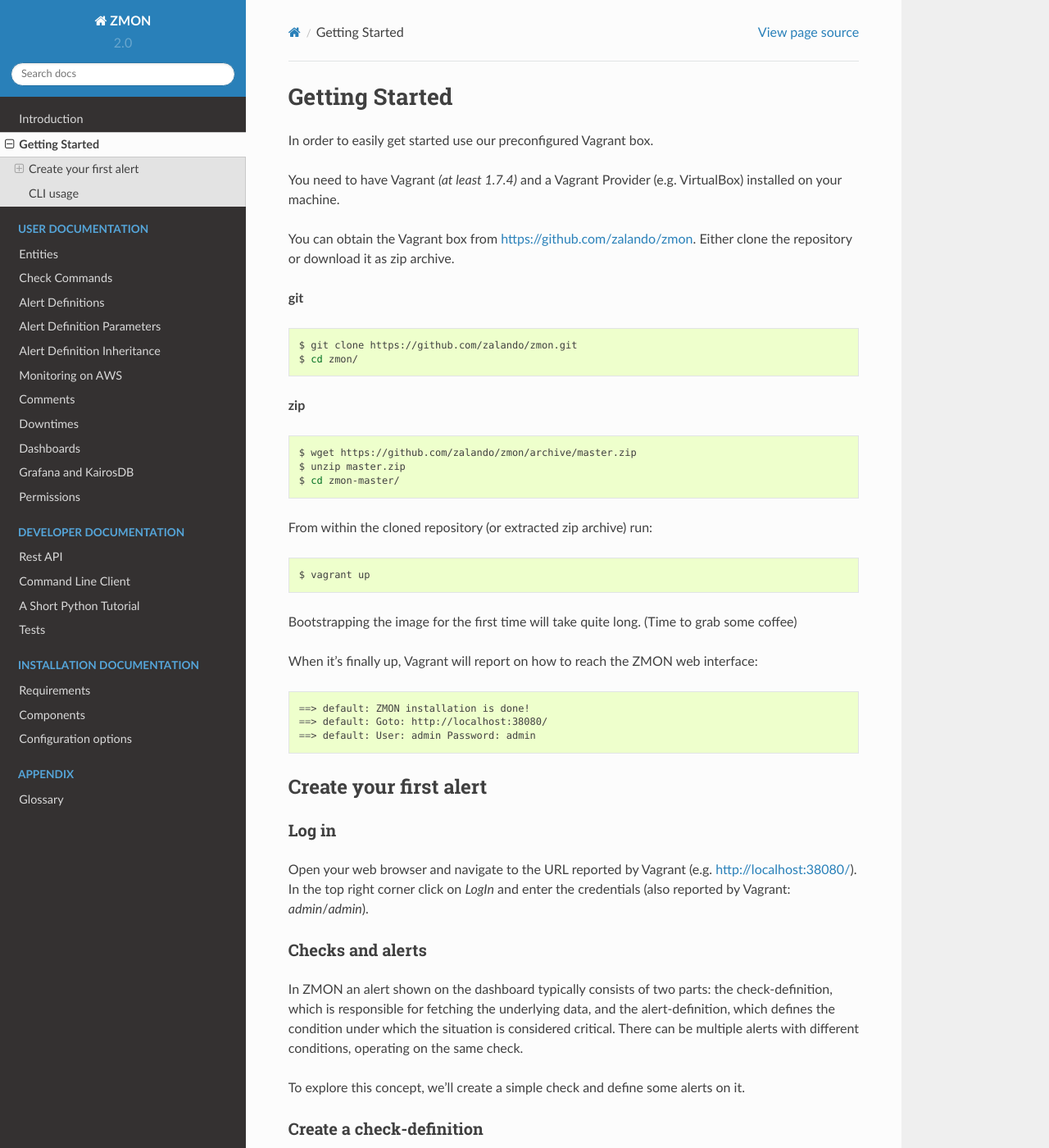
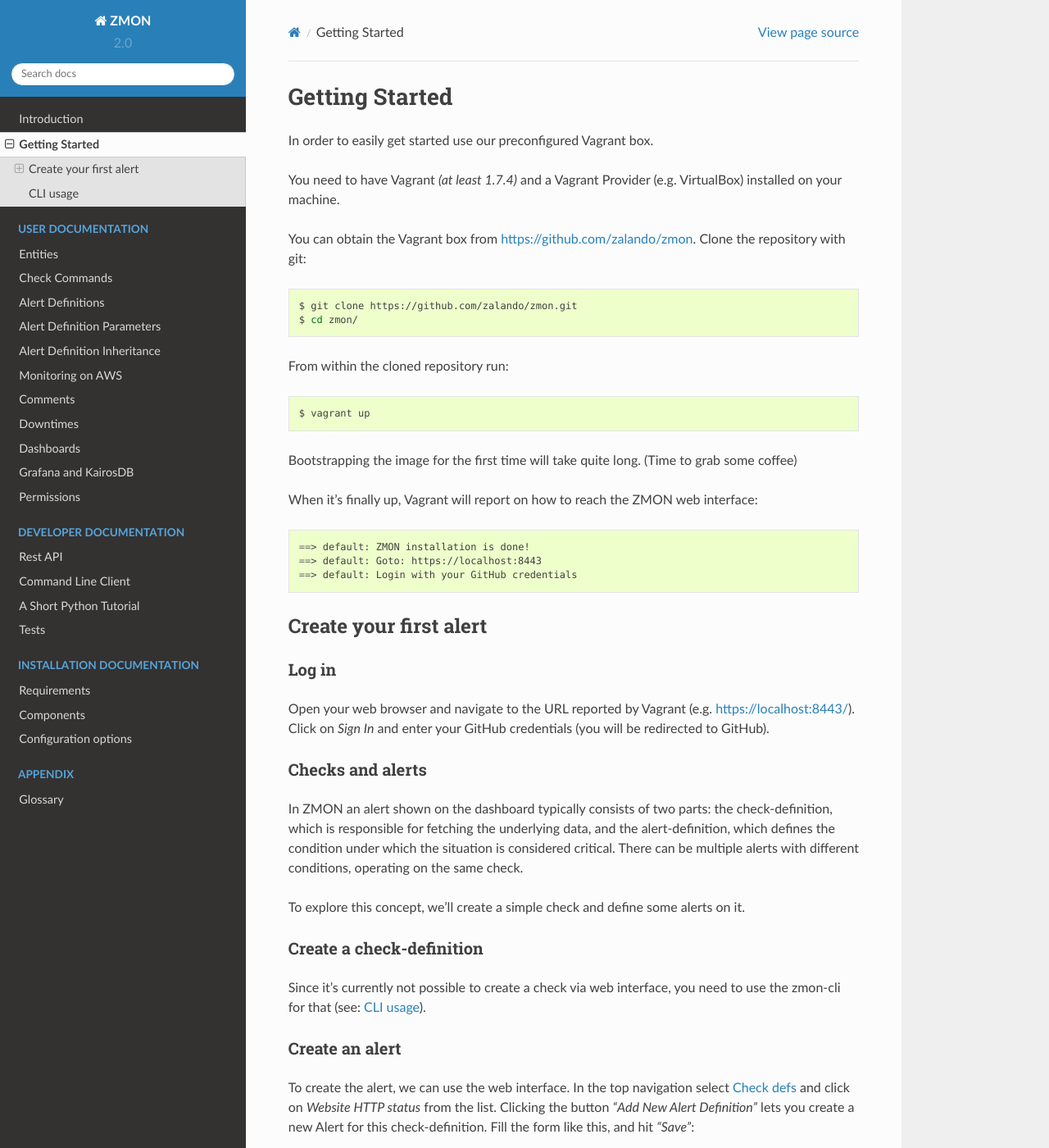
Before and after one commit to zalando-zmon/zmon-docs, a Sphinx documentation site: the page built from docs/getting-started.rst, in a window 1280 px wide and 1400 px high. Shown: the whole window at 82% size. Built offline with Sphinx 7.4.7 and the Read the Docs theme 2.0.0, drawn with Linux system fonts in a browser that asks for light colours.

Commit message:
update "getting started" for Vagrant box

```diff
--- a/docs/developer/zmon-cli.rst
+++ b/docs/developer/zmon-cli.rst
@@ -21,9 +21,9 @@
 .. code-block:: yaml
 
   # ~.zmon-cli.yaml
-  url: http://localhost:38080/rest/api/v1
-  user: admin
-  password: admin
+  url: https://localhost:8443/api/v1
+  token: 123
+  verify: false
 
 
 Entities
--- a/docs/getting-started.rst
+++ b/docs/getting-started.rst
@@ -6,24 +6,14 @@
 
 You need to have Vagrant *(at least 1.7.4)* and a Vagrant Provider (e.g. VirtualBox) installed on your machine.
 
-You can obtain the Vagrant box from https://github.com/zalando/zmon. Either clone the repository or download it as zip archive.
-
-**git**
+You can obtain the Vagrant box from https://github.com/zalando/zmon. Clone the repository with git:
 
 .. code-block:: bash
 
    $ git clone https://github.com/zalando/zmon.git
    $ cd zmon/
 
-**zip**
-
-.. code-block:: bash
-
-   $ wget https://github.com/zalando/zmon/archive/master.zip
-   $ unzip master.zip
-   $ cd zmon-master/
-
-From within the cloned repository (or extracted zip archive) run:
+From within the cloned repository run:
 
 .. code-block:: bash
 
@@ -36,8 +26,8 @@
 .. code-block:: bash
 
     ==> default: ZMON installation is done!
-    ==> default: Goto: http://localhost:38080/
-    ==> default: User: admin Password: admin
+    ==> default: Goto: https://localhost:8443
+    ==> default: Login with your GitHub credentials
 
 Create your first alert
 =======================
@@ -45,8 +35,8 @@
 Log in
 ------
 
-Open your web browser and navigate to the URL reported by Vagrant (e.g. http://localhost:38080/).
-In the top right corner click on *LogIn* and enter the credentials (also reported by Vagrant: *admin*/*admin*).
+Open your web browser and navigate to the URL reported by Vagrant (e.g. https://localhost:8443/).
+Click on *Sign In* and enter your GitHub credentials (you will be redirected to GitHub).
 
 Checks and alerts
 -----------------
@@ -67,7 +57,7 @@
 ---------------
 
 To create the alert, we can use the web interface. In the top navigation select
-`Check defs <http://localhost:38080/#/check-definitions>`_ and click on *Website HTTP status* from the list.
+`Check defs <https://localhost:8443/#/check-definitions>`_ and click on *Website HTTP status* from the list.
 Clicking the button *"Add New Alert Definition"* lets you create a new Alert for this check-definition.
 Fill the form like this, and hit *"Save"*:
 
@@ -92,7 +82,7 @@
 
 If the alerts condition evaluates true the alert will show up on the dashboard. Currently there is only one dashboard
 and it's configured to show all present alerts. To view the dashboard, select
-`Dashboards <http://localhost:38080/#/dashboards>`_ from the main menu and click on *Example Dashboard* from the list.
+`Dashboards <https://localhost:8443/#/dashboards>`_ from the main menu and click on *Example Dashboard* from the list.
 
 In order to see the alert, you need to simulate the error condition. The alert should show up, if you modify its
 condition or if you modify the check-definition to return an error code. You can simply achieve this by setting the url
```
